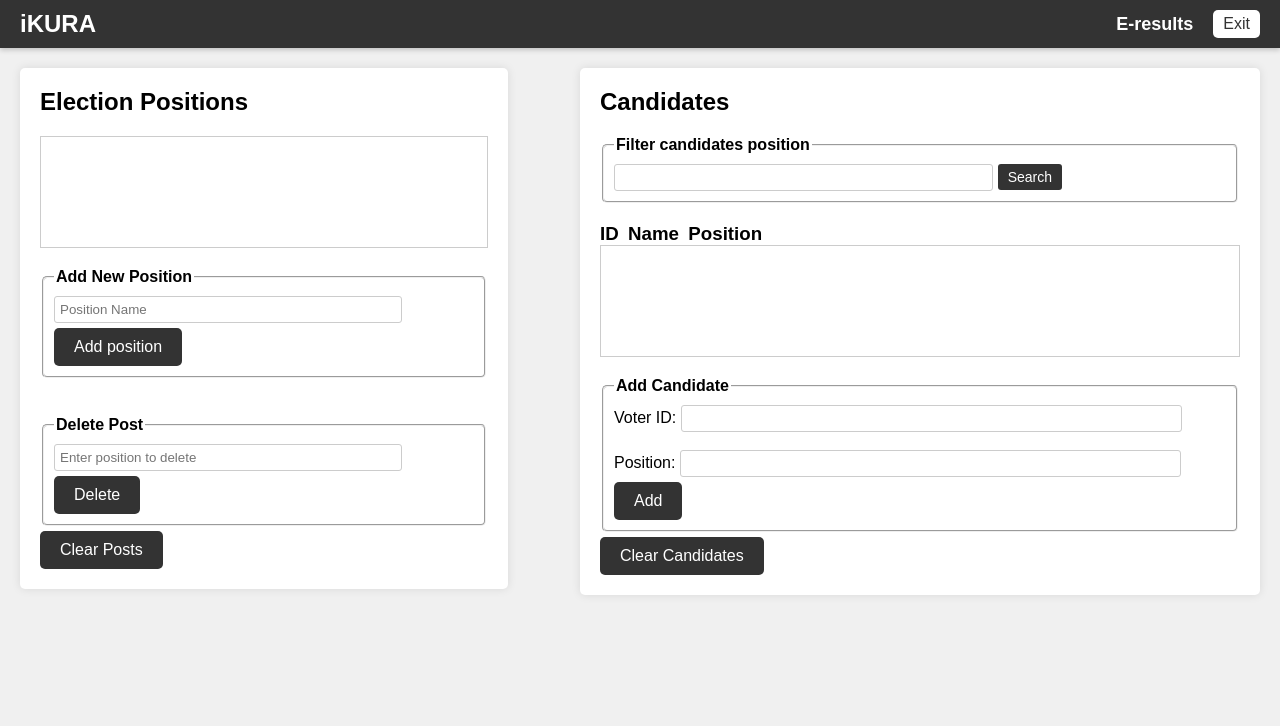
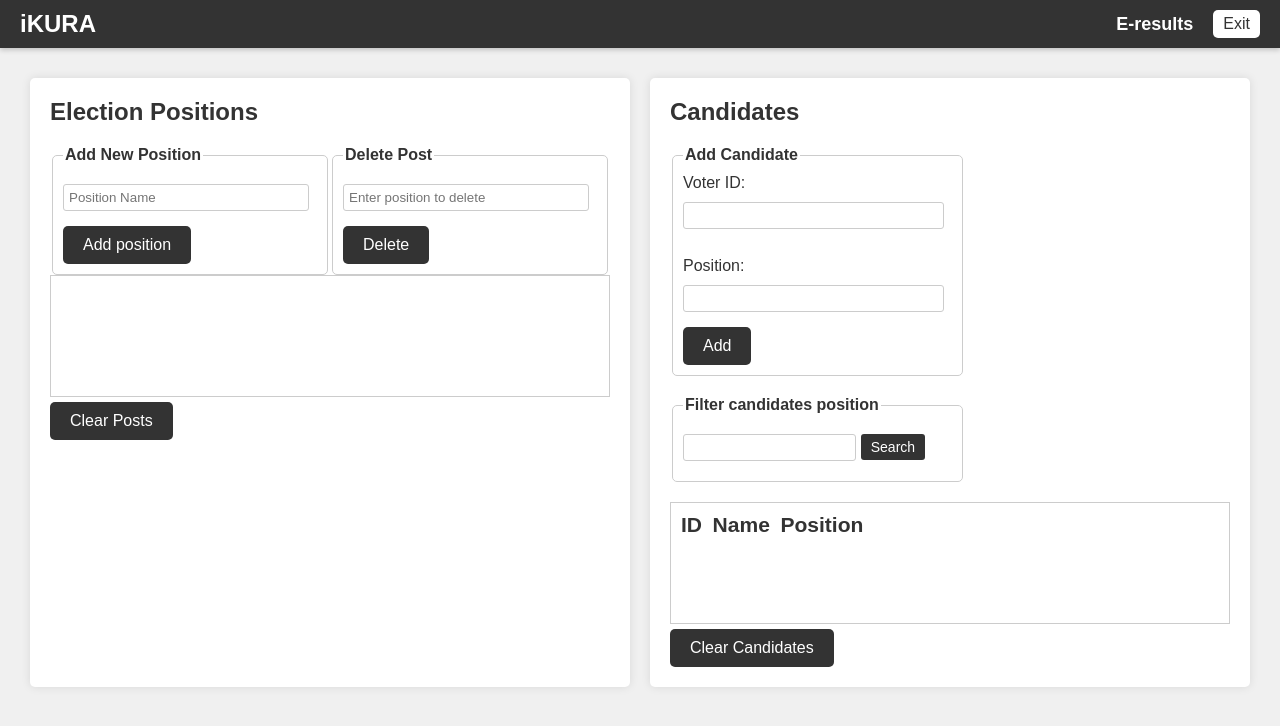
Before and after one commit to hawkinswinja/evoting, a Flask app: page /admin in a window 1280 px wide. Shown: the top 726 px of the page. Run offline with Flask 3, Linux system fonts and the light colour scheme; the visitor is signed in with stand-in values (Sample User, id 1); data that the repository does not hold is empty; some libraries are stand-ins or nearby versions.

Commit message:
update: improved the login and admin ui page

```diff
--- a/ikura-app/app/static/styles/admin.css
+++ b/ikura-app/app/static/styles/admin.css
@@ -14,6 +14,7 @@ p {
 body {
     font-family: Arial, sans-serif;
     background-color: #f0f0f0;
+    color: #333;
 }
 
 /* Style the header section */
@@ -34,7 +35,6 @@ header {
 
 .menu-icon {
     display: none;
-    /* Hide the menu icon by default for desktop view */
     cursor: pointer;
     font-size: 24px;
 }
@@ -42,8 +42,6 @@ header {
 .header-left {
     display: flex;
     align-items: center;
-    position: relative;
-    /* Add relative positioning */
 }
 
 #results {
@@ -61,62 +59,48 @@ header {
     border-radius: 5px;
 }
 
+.exit:hover {
+    background-color: #f1f1f1;
+}
+
 /* Style the main content section */
+main {
+    display: flex;
+    justify-content: space-between;
+    padding: 20px;
+}
+
 .posts,
 .candidates {
     background-color: #fff;
     padding: 20px;
-    margin: 20px;
+    margin: 10px;
     border-radius: 5px;
     box-shadow: 0px 0px 10px rgba(0, 0, 0, 0.1);
+    width: 48%;
 }
 
-
-/* Style the Election Positions list */
-.posts h2,
-.candidates h2 {
-    font-size: 24px;
-    margin-bottom: 20px;
+.form-container {
+    display: flex;
+    justify-content: space-between;
 }
 
-.posts ul,
-.candidates ul {
-    list-style-type: none;
-    border: 1px solid #ccc;
-    padding-top: 10px;
-    padding-inline-start: 10px;
-    height: 100px;
-    max-height: 300px;
-    /* Set a maximum height for overflow scrolling */
-    overflow-y: auto;
-    /* Enable vertical scrolling for overflow content */
-}
-
-.posts li,
-.candidates li {
-    font-size: 18px;
-    margin-bottom: 10px;
-}
-
-/* Style the Add New Position and Delete Post forms */
 fieldset {
-    /* border: 1px solid #ccc; */
     padding: 10px;
     border-radius: 5px;
-    margin-top: 20px;
+    border: 1px solid #ccc;
+    width: 48%;
 }
 
 legend {
     font-weight: bold;
 }
 
-/* Center the input fields */
 input[type="text"],
 input[type="number"] {
-    width: 80%;
+    width: calc(100% - 20px);
     padding: 5px;
-    margin: 0 auto;
-    /* Center the input fields horizontally */
+    margin: 10px 0;
     border: 1px solid #ccc;
     border-radius: 3px;
 }
@@ -132,6 +116,35 @@ button[name="clearcands"] {
     font-size: 16px;
     border-radius: 5px;
     margin-top: 5px;
+}
+
+button[type="submit"]:hover,
+button[name="clearposts"]:hover,
+button[name="clearcands"]:hover {
+    background-color: #444;
+}
+
+/* Style the Election Positions list */
+.posts h2,
+.candidates h2 {
+    font-size: 24px;
+    margin-bottom: 20px;
+}
+
+.posts ul,
+.candidates ul {
+    list-style-type: none;
+    border: 1px solid #ccc;
+    padding: 10px;
+    height: 100px;
+    max-height: 300px;
+    overflow-y: auto;
+}
+
+.posts li,
+.candidates li {
+    font-size: 18px;
+    margin-bottom: 10px;
 }
 
 /* Style the Filter candidates position field */
@@ -157,18 +170,20 @@ button[name="clearcands"] {
     border-radius: 3px;
 }
 
+#search:hover {
+    background-color: #444;
+}
+
 /* Responsive design for mobile view */
 @media screen and (max-width: 768px) {
     .menu-icon {
         display: block;
-        /* Show the menu icon for mobile view */
     }
 
     .header-left {
         flex-direction: column;
         align-items: center;
         display: none;
-        /* Center items vertically */
     }
 
     #results {
@@ -181,7 +196,6 @@ button[name="clearcands"] {
         margin-top: 10px;
     }
 
-    /* Pop-up context for mobile view */
     .menu-icon:hover .header-left {
         display: block;
         position: absolute;
@@ -194,22 +208,32 @@ button[name="clearcands"] {
         border-radius: 5px;
         z-index: 2;
     }
+
+    .form-container {
+        flex-direction: column;
+    }
+
+    fieldset {
+        width: 100%;
+        margin-bottom: 20px;
+    }
 }
 
 @media screen and (min-width: 768px) {
-
-    /* Divide the content into two columns */
     .posts {
-        width: 35%;
-        /* Half the width for Posts section */
-        float: left;
-        /* Float the Posts section to the left */
+        width: 48%;
     }
 
     .candidates {
-        width: 50%;
-        /* Half the width for Candidates section */
-        float: right;
-        /* Float the Candidates section to the left */
+        width: 48%;
+    }
+
+    .form-container {
+        display: flex;
+        justify-content: space-between;
+    }
+
+    fieldset {
+        width: 48%;
     }
 }
--- a/ikura-app/app/templates/admin.html
+++ b/ikura-app/app/templates/admin.html
@@ -2,7 +2,6 @@
 {% block head %}
 {{ super() }}
 <link rel="stylesheet" type="text/css" href="../static/styles/admin.css">
-<!-- <link rel="stylesheet" type="text/css" href="../static/styles/candidates.css"> -->
 <script src="{{ url_for('static', filename='scripts/admin.js') }}"></script>
 {% endblock %}
 {% block body %}
@@ -16,13 +15,10 @@
         <button class="exit">Exit</button>
     </div>
 </header>
+<main>
     <section class="posts">
         <h2>Election Positions</h2>
-    <ul>
-        {% for position in positions %}
-        <li>{{ position }}</li>
-        {% endfor %}
-    </ul>
+        <div class="form-container">
             <fieldset>
                 <legend>Add New Position</legend>
                 <form action="/add" method="POST">
@@ -32,7 +28,6 @@
                     <button type="submit">Add position</button>
                 </form>
             </fieldset>
-    <br>
             <fieldset>
                 <legend>Delete Post</legend>
                 <form action="/delete" method="POST">
@@ -41,21 +36,17 @@
                     <button type="submit">Delete</button>
                 </form>
             </fieldset>
+        </div>
+        <ul>
+            {% for position in positions %}
+            <li>{{ position }}</li>
+            {% endfor %}
+        </ul>
         <button name="clearposts">Clear Posts</button>
     </section>
     <section class="candidates">
         <h2>Candidates</h2>
-    <fieldset class="filter">
-        <legend>Filter candidates position</legend>
-        <input type="text" id="filterpost">
-        <button id="search">Search</button>
-    </fieldset>
-    <h3>ID&ensp;Name&ensp;Position</h3>
-    <ul id="cand_li">
-        {% for k, v in candidates.items() %}
-        <li>{{k}}&ensp;{{v.name}}&emsp;{{v.post}}</li>
-        {% endfor %}
-    </ul>
+        <div class="form-container">
             <fieldset class="add">
                 <legend>Add Candidate</legend>
                 <form action="/add" method="POST">
@@ -70,6 +61,19 @@
                     <button type="submit">Add</button>
                 </form>
             </fieldset>
+        </div>
+        <fieldset class="filter">
+            <legend>Filter candidates position</legend>
+            <input type="text" id="filterpost">
+            <button id="search">Search</button>
+        </fieldset>
+        <ul id="cand_li">
+            <li> <h3>ID&ensp;Name&ensp;Position</h3></li>
+            {% for k, v in candidates.items() %}
+            <li>{{k}}&ensp;{{v.name}}&emsp;{{v.post}}</li>
+            {% endfor %}
+        </ul>
         <button name="clearcands" type="button">Clear Candidates</button>
     </section>
+</main>
 {% endblock %}
--- a/ikura-app/app/templates/base.html
+++ b/ikura-app/app/templates/base.html
@@ -4,8 +4,11 @@
     {% block head %}
     <meta charset="utf-8" name="viewport" content="width=device-width, initial-scale=1.0">
     <script src="https://code.jquery.com/jquery-3.2.1.min.js"></script>
-    <title>eVoting</title>
+    <title>{% block title %}eVoting{% endblock %}</title>
     {% endblock %}
+
+</head>
+<body>
     {% with messages = get_flashed_messages() %}
     {% if messages %}
         <ul style="list-style-type: none;">
@@ -15,8 +18,6 @@
         </ul>
     {% endif %}
     {% endwith %}
-</head>
-<body>
     {% block body %}
     {% endblock %}
 </body>
```
Also changed, not shown: ikura-app/app/static/styles/login.css (+60 -21 lines), ikura-app/app/templates/login.html (+4 -7 lines). Lines whose indentation alone changed are shown as unchanged.
